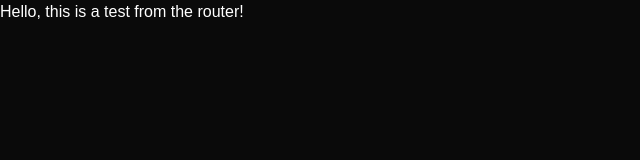
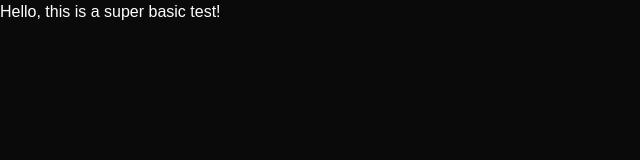
Before and after one commit to emeraldtorst/Trading, a React (Vite) app: page / in a window 1280 px wide. Shown: the top 160 px of the page, without its empty margins (0-640 px from the left). Built offline with nearby package versions, Linux system fonts and the light colour scheme.

Commit message:
Test: Simplify App.tsx to bare minimum

```diff
--- a/src/App.tsx
+++ b/src/App.tsx
@@ -1,25 +1,7 @@
-import { Toaster } from "@/components/ui/toaster";
-import { Toaster as Sonner } from "@/components/ui/sonner";
-import { TooltipProvider } from "@/components/ui/tooltip";
-import { QueryClient, QueryClientProvider } from "@tanstack/react-query";
-import { BrowserRouter, Routes, Route } from "react-router-dom";
-
-const queryClient = new QueryClient();
-
 const App = () => (
-  <QueryClientProvider client={queryClient}>
-    <TooltipProvider>
-      <div className="min-h-screen bg-background">
-        <Toaster />
-        <Sonner />
-        <BrowserRouter>
-          <Routes>
-            <Route path="/" element={<div>Hello, this is a test from the router!</div>} />
-          </Routes>
-        </BrowserRouter>
-      </div>
-    </TooltipProvider>
-  </QueryClientProvider>
+  <div>
+    Hello, this is a super basic test!
+  </div>
 );
 
 export default App;
```
